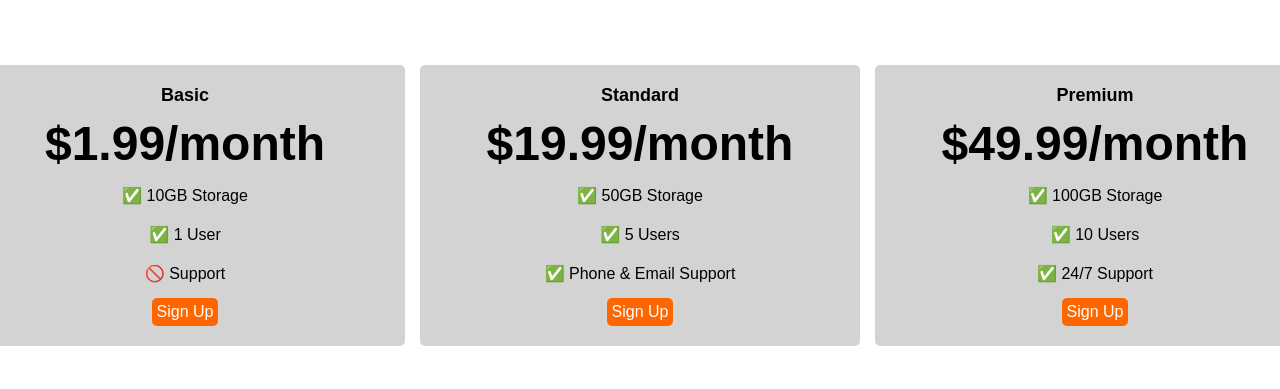
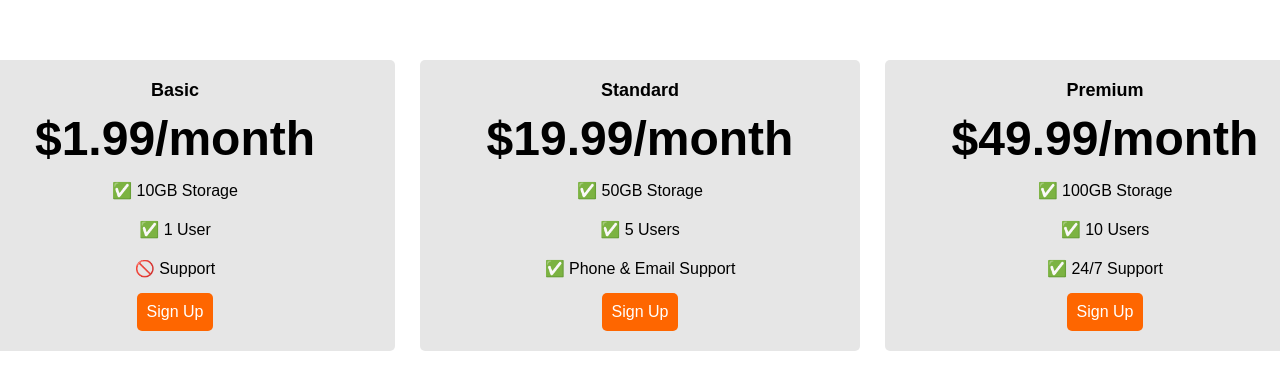
Before and after one commit to nickyoung37/flexbox-responsive-test, a plain HTML site: page index.html in a window 1280 px wide. Shown: the part 203-592 px from the top of the page. Drawn offline with Linux system fonts and the light colour scheme; a web font is replaced by a local one.

Commit message:
Add files via upload

```diff
--- a/index.html
+++ b/index.html
@@ -18,13 +18,13 @@
         align-items: center;
         justify-content: center;
         height: 100vh;
-
-        gap: 15px;
+        gap: 25px;
       }
 
       .pricing-plan {
         flex: 1;
-        background-color: lightgray;
+        background-color: rgb(230, 230, 230);
+        max-width: 400px;
         min-width: 400px;
         padding: 20px;
         text-align: center;
@@ -57,10 +57,11 @@
       .plan-button {
         background-color: #FE6600;
         color: white;
-        padding: 5px;
+        padding: 10px;
         font-size: medium;
         border-radius: 5px;
         border: 0;
+        font-weight: normal;
 
       }
 
```
